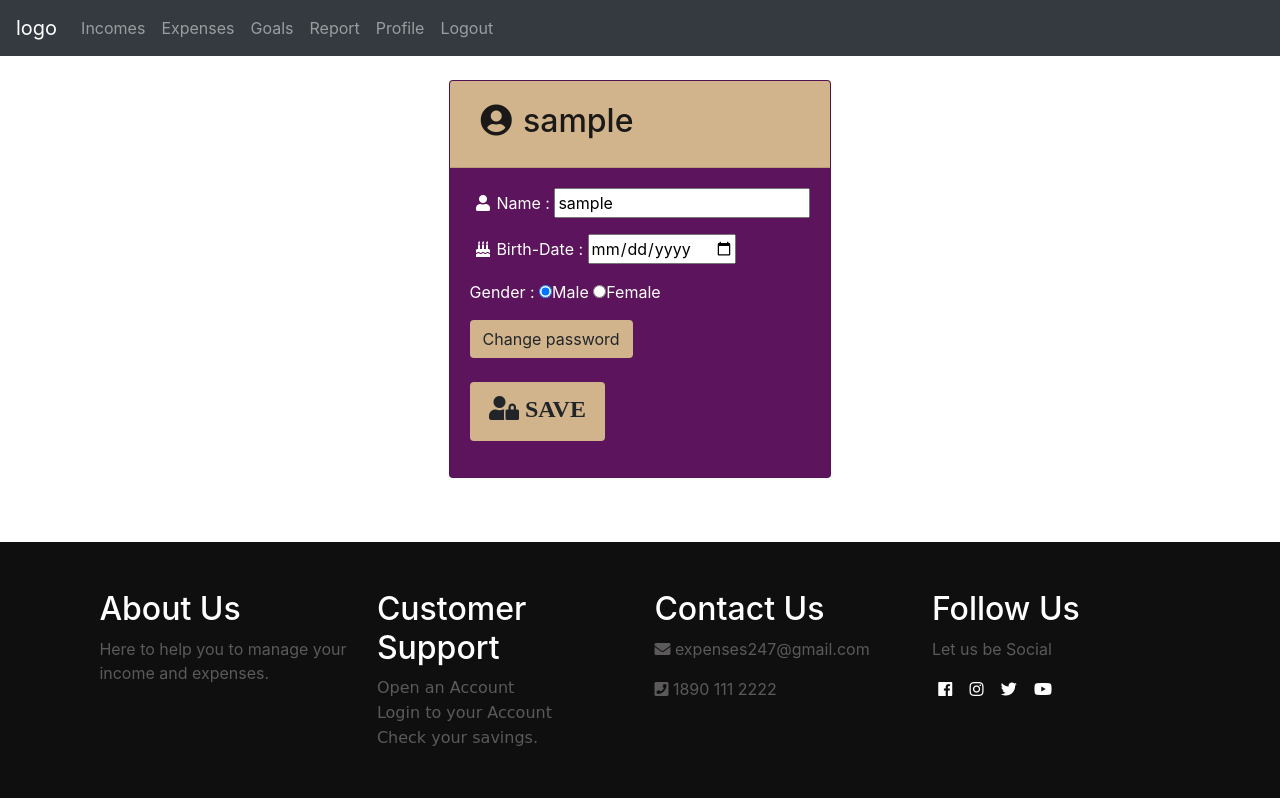
After one commit to zalak8102/Expense-Manager, a Django app: template SDP_Project/signup/templates/signup/upd_profile.html in a window 1280 px wide. The commit adds this page. Run offline with Django 3.2, Linux system fonts and the light colour scheme; the template is opened without the code that fills it: most values are stand-ins (such as "Sample title", 1, 10 or a date in 2020); some libraries are stand-ins or nearby versions.

Commit message:
added feature4

```diff
--- a/SDP_Project/income/static/income/main.js
+++ b/SDP_Project/income/static/income/main.js
@@ -1,59 +1,4 @@
-
-/*function myFunction() {
-    document.getElementById("myDropdown").classList.toggle("show");
-}
-
-window.onclick = function (event) {
-    if (!event.target.matches('.dropbtn')) {
-        var dropdowns = document.getElementsByClassName("dropdown-content");
-        var i;
-        for (i = 0; i < dropdowns.length; i++) {
-            var openDropdown = dropdowns[i];
-            if (openDropdown.classList.contains('show')) {
-                openDropdown.classList.remove('show');
-            }
-        }
-    }
-}
-
-function createFolder(csrftoken) {
-    var foldername = prompt("Please enter foldername:");
-    form = document.createElement('form');
-    form.setAttribute('method','POST');
-    form.setAttribute('action','/user/createfolder/');
-    input = document.createElement('input');
-    input.type = 'hidden';
-    input.name = 'csrfmiddlewaretoken';
-    input.value = csrftoken;
-    form.appendChild(input);
-    file = document.createElement('input');
-    file.setAttribute('name','newfolder');
-    file.setAttribute('type','hidden');
-    file.setAttribute('value',foldername);
-    form.appendChild(file);
-    document.body.appendChild(form);
-    form.submit();l̥
-}
-
-function download(filename, csrftoken) {
-    form = document.createElement('form');
-    form.setAttribute('method','POST');
-    form.setAttribute('action','/user/download/');
-    input = document.createElement('input');
-    input.type = 'hidden';
-    input.name = 'csrfmiddlewaretoken';
-    input.value = csrftoken;
-    form.appendChild(input);
-    file = document.createElement('input');
-    file.setAttribute('name','filename');
-    file.setAttribute('type','hidden');
-    file.setAttribute('value',filename);
-    form.appendChild(file);
-    document.body.appendChild(form);
-    form.submit();
-}
-*/
-function upd(id, csrftoken) {
+function updInc(id, csrftoken) {
     form = document.createElement('form');
     form.setAttribute('method','POST');
     form.setAttribute('action','/income/updateinc/');
@@ -72,7 +17,7 @@ function upd(id, csrftoken) {
 }
 
 
-function del(id, csrftoken) {
+function delInc(id, csrftoken) {
     form = document.createElement('form');
     form.setAttribute('method','POST');
     form.setAttribute('action','/income/del_income/');
@@ -89,3 +34,55 @@ function del(id, csrftoken) {
     document.body.appendChild(form);
     form.submit();
 }
+
+function updPrf(email, csrftoken) {
+    form = document.createElement('form');
+    form.setAttribute('method','POST');
+    form.setAttribute('action','/signup/updateprf/');
+    input = document.createElement('input');
+    input.type = 'hidden';
+    input.name = 'csrfmiddlewaretoken';
+    input.value = csrftoken;
+    form.appendChild(input);
+    profile = document.createElement('input');
+    profile.setAttribute('name','email');
+    profile.setAttribute('type','hidden');
+    profile.setAttribute('value',email);
+    form.appendChild(profile);
+    document.body.appendChild(form);
+    form.submit();
+}
+
+function req(){
+    if( document.getElementById('opwrd').required){
+        document.getElementById('opwrd').required=false;
+        document.getElementById('pwrd').required=false;
+        document.getElementById('cpwrd').required=false;
+    }
+    else{
+        document.getElementById('opwrd').required=true;
+        document.getElementById('pwrd').required=true;
+        document.getElementById('cpwrd').required=true;
+
+    }
+}
+
+function passcheck(password,csrftoken){
+    if(document.getElementById('opwrd').value!=password){
+        document.getElementById('opwrd').value=null;
+        window.alert("Enter correct password.");
+    }
+}
+
+function oldpasscheck(password,csrftoken){
+    if(document.getElementById('pwrd').value==password){
+        document.getElementById('pwrd').value=null;
+        window.alert("New password can not be same as a old password.");
+    }
+}
+
+function newpasscheck(csrftoken){
+    if(document.getElementById('pwrd').value!=document.getElementById('cpwrd').value){
+        window.alert("Make sure your password and confirm password are same.");
+    }
+}
--- a/SDP_Project/income/templates/base1.html
+++ b/SDP_Project/income/templates/base1.html
@@ -1,21 +1,21 @@
 <!DOCTYPE html>
 <html lang="en">
 <head>
-
   <meta charset="utf-8">
   <meta name="viewport" content="width=device-width, initial-scale=1">
   <link rel="stylesheet" href="https://maxcdn.bootstrapcdn.com/bootstrap/4.5.2/css/bootstrap.min.css">
   <script src="https://ajax.googleapis.com/ajax/libs/jquery/3.5.1/jquery.min.js"></script>
   <script src="https://cdnjs.cloudflare.com/ajax/libs/popper.js/1.16.0/umd/popper.min.js"></script>
   <script src="https://maxcdn.bootstrapcdn.com/bootstrap/4.5.2/js/bootstrap.min.js"></script>
+  <link rel="stylesheet" href="https://use.fontawesome.com/releases/v5.7.0/css/all.css" integrity="sha384-lZN37f5QGtY3VHgisS14W3ExzMWZxybE1SJSEsQp9S+oqd12jhcu+A56Ebc1zFSJ" crossorigin="anonymous">
   {% load static %}
   <link rel="stylesheet" type="text/css" href="{% static 'income/style1.css' %}">
   <script src="{% static 'income/main.js' %}"></script>
+
 </head>
 <body>
+  <nav class="navbar navbar-expand-sm bg-dark navbar-dark sticky-top">
 
-
-<nav class="navbar navbar-expand-sm bg-dark navbar-dark sticky-top">
     <a class="navbar-brand" href="/">logo</a>
     <ul class="navbar-nav">
       <li class="nav-item">
@@ -31,18 +31,21 @@
           <a class="nav-link" href="#">Report</a>
       </li>
       <li class="nav-item">
-        <a class="nav-link" href="#">Profile</a>
+          <a class="nav-link" href="/signup/profile/">Profile</a>
       </li>
       <li class="nav-item">
           <a class="nav-link" href="/signup/logout/">Logout</a>
       </li>
     </ul>
+
+
   </nav>
 
   <div class="container-fluid"><br>
     {% block content %}
     {% endblock %}
   </div>
+
     <!----------footer------------------->
 
     <footer class="footer">
@@ -60,7 +63,7 @@
         <div class="contact-us">
           <h2>Contact Us</h2>
           <p style="color:#686666da;"><i class="fas fa-envelope"></i> expenses247@gmail.com</p>
-        <p style="color:#686666da;"><i class="fas fa-phone-square-alt"></i> 1890 111 2222</p>
+          <p style="color:#686666da;"><i class="fas fa-phone-square"></i> 1890 111 2222</p>
         </div>
         <div class="follow">
           <h2>Follow Us</h2>
@@ -70,11 +73,9 @@
             <i class="fab fa-instagram"></i>
             <i class="fab fa-twitter"></i>
             <i class="fab fa-youtube"></i>
-
           </div>
         </div>
       </div>
     </footer>
-
 </body>
 </html>
--- a/SDP_Project/income/templates/income/add_income.html
+++ b/SDP_Project/income/templates/income/add_income.html
@@ -23,7 +23,7 @@
                         {% endif %}
                     </div>
                     <div class="card text-white bg-secondary mb-3" style="max-width: 50rem;">
-                        <div class="card-header">Add Income</div>
+                        <div class="card-header" style="background-color: cadetblue;">Add Income</div>
                         <div class="card-body">
                             <p>Name    <input type="text" name="iname" required/></p>
                             <p>Description    <input type="text" name="ides"/></p>
--- a/SDP_Project/income/templates/income/upd_income.html
+++ b/SDP_Project/income/templates/income/upd_income.html
@@ -23,7 +23,7 @@
                         {% endif %}
                     </div>
                     <div class="card text-white bg-secondary mb-3" style="max-width: 50rem;">
-                        <div class="card-header">Add Income</div>
+                        <div class="card-header" style="background-color: cadetblue;">Update Income</div>
                         <div class="card-body">
                             <p>Name    <input type="text" name="iname" value="{{ inc.name }}" required/></p>
                             <p>Description    <input type="text" name="ides" value="{{ inc.description }}" /></p>
--- a/SDP_Project/signup/static/signup/style.css
+++ b/SDP_Project/signup/static/signup/style.css
@@ -19,6 +19,7 @@ body{
     background: white url("images/img1.jpg") no-repeat;
     background-size: cover;
 }
+
 /*--------footer----------------*/
 
 footer.footer{
--- /dev/null
+++ b/SDP_Project/signup/templates/signup/upd_profile.html
@@ -0,0 +1,63 @@
+<!DOCTYPE html>
+{% extends 'base1.html' %}
+<html>
+    <head>
+        <title>Profile Page</title>
+        <link rel="stylesheet" href="https://stackpath.bootstrapcdn.com/bootstrap/4.5.2/css/bootstrap.min.css" integrity="sha384-JcKb8q3iqJ61gNV9KGb8thSsNjpSL0n8PARn9HuZOnIxN0hoP+VmmDGMN5t9UJ0Z" crossorigin="anonymous">
+        <style>
+            body{
+                background-color: burlywood;
+            }
+            .container{
+                padding-top: 15%;
+                text-align: center;
+            }
+            p{
+                padding-left: 8%;
+            }
+        </style>
+    </head>
+    <body>
+    {% block content %}
+    <form method="POST" action="/signup/upd_profile/">
+        {% csrf_token %}
+    <div>
+
+        <div class="container">
+            <div class="row justify-content-center">
+
+                <div class="card text-white mb-3" style="background-color: rgb(92, 20, 92);">
+                    <div class="card-header" style="color: rgb(26, 25, 24);background-color: tan;"><h2><i class="fas fa-user-circle" style="padding: 0.7rem;"></i>{{ usr.username }}</h2></div>
+                            <div class="card-body">
+                                <p><i class="fas fa-user" style="padding: 0.4rem;"></i>Name :  <input type="text" name="usrne" value="{{usr.username}}" required/></p>
+                                <!--p>Email    <input type="email" name="uemail" required/></p-->
+                                <p><i class="fas fa-birthday-cake" style="padding: 0.4rem;"></i>Birth-Date : <input type="date" name="bdate" required/></p>
+                                {% if g %}
+                                <p><i class="fas fa-user" style="padding: 0.4rem;"></i>Gender : <input type="radio" name="gen" value="male"/>Male
+                                <input type="radio" name="gen" value="female" checked/>Female</p>
+                                {% else %}
+                                <p>Gender : <input type="radio" name="gen" value="male" checked/>Male
+                                <input type="radio" name="gen" value="female"/>Female</p>
+                                {% endif %}
+                                <button type="button" class="btn" style="background-color: tan;" data-toggle="collapse" data-target="#demo" onclick="req()">Change password</button>
+                                <br><br>
+                                <div id="demo" class="collapse">
+
+                                    <p><i class="fas fa-unlock" style="padding: 0.4rem;"></i>Old Password <input id="opwrd" type="password" name="opwrd" onchange='passcheck("{{ usr.password }}","{{ csrf_token }}")'/></p>
+                                    <p><i class="fas fa-lock" style="padding: 0.4rem;"></i>New Password <input id="pwrd" type="password" name="pwrd" onchange='oldpasscheck("{{ usr.password }}","{{ csrf_token }}")'/></p>
+                                    <p><i class="fas fa-lock" style="padding: 0.4rem;"></i>Confirm Password <input id="cpwrd" type="password" name="cpwrd" onchange='newpasscheck("{{ csrf_token }}")' /></p>
+
+                                </div>
+                                <p><button type="submit" id="btn11" class="btn" style="background-color: tan;"><h4><i class="fas fa-user-lock" style="padding: 0.4rem;"> SAVE</i></h4></button></p>
+
+                            </div>
+                    </div>
+
+                </div>
+            </div>
+    </div>
+    <br><br>
+    </form>
+    {% endblock %}
+    </body>
+</html>
--- a/SDP_Project/signup/urls.py
+++ b/SDP_Project/signup/urls.py
@@ -8,6 +8,9 @@ urlpatterns=[
     url(r'^user_register/$',views.user_register,name='user_register'),
     url(r'^login/$',views.login,name='login'),
     url(r'^signin/$',views.signin,name='signin'),
-     url(r'^logout/$',views.logout,name='logout'),
-    #path('',views.signup,name='register'),
+    url(r'^logout/$',views.logout,name='logout'),
+    url(r'^profile/$',views.profile,name='profile'),
+    url(r'^updateprf/$',views.updateprf,name='updateprf'),
+    url(r'^upd_profile/$',views.upd_profile,name='upd_profile'),
+
 ]
```
Also changed, not shown: SDP_Project/income/templates/income/income.html (+14 -10 lines), SDP_Project/signup/templates/base.html (+10 -19 lines), SDP_Project/signup/templates/signup/profile.html (added, +45 -0 lines), SDP_Project/signup/views.py (+23 -0 lines), SDP_Project/db.sqlite3, SDP_Project/signup/static/signup/main.js (added). Lines whose indentation alone changed are shown as unchanged.
